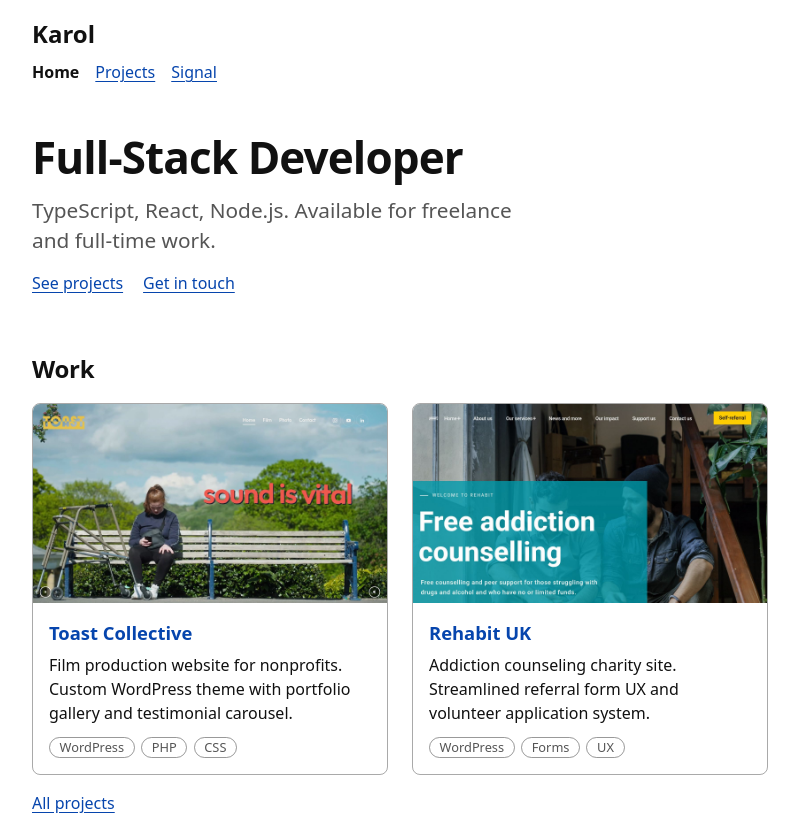
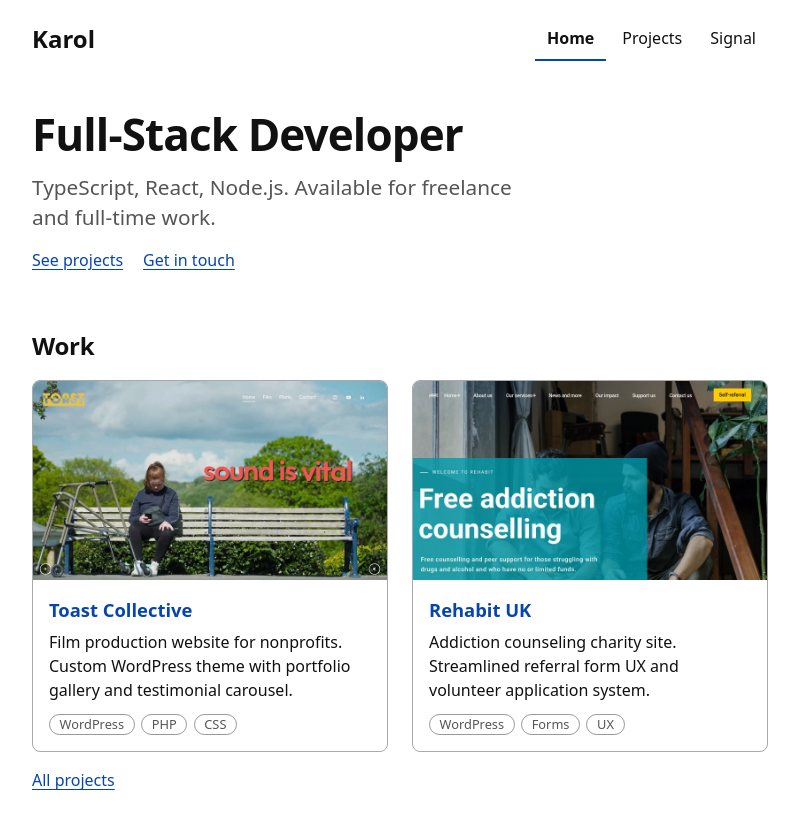
Before and after one commit to ko-karol/portfolio, an Astro site: page / in a window 1280 px wide. Shown: the top 818 px of the page, without its empty margins (240-1039 px from the left). Built offline with nearby package versions, Linux system fonts and the light colour scheme; Astro itself is replaced by a stand-in of ours.

Commit message:
Nav: single-row header, underline states, larger targets

```diff
--- a/src/layouts/Layout.astro
+++ b/src/layouts/Layout.astro
@@ -45,7 +45,7 @@ const current = (href: string) => (href === path ? 'page' : undefined);
     <a class="skip" href="#main">Skip to content</a>
     <header>
       <a href="/" class="name">Karol</a>
-      <nav>
+      <nav aria-label="Main">
         <a href="/" aria-current={current('/')}>Home</a>
         <a href="/projects" aria-current={current('/projects')}>Projects</a>
         <a href="/signal" aria-current={current('/signal')}>Signal</a>
--- a/src/styles/global.css
+++ b/src/styles/global.css
@@ -42,10 +42,24 @@ a { color: var(--link); text-underline-offset: 0.2em; }
   padding: 0.25rem 0.5rem;
 }
 
-header { margin-bottom: 3rem; }
+header {
+  display: flex;
+  flex-wrap: wrap;
+  align-items: center;
+  justify-content: space-between;
+  gap: 0.25rem 1.5rem;
+  margin-bottom: 3rem;
+}
 .name { font-weight: bold; font-size: 1.5rem; text-decoration: none; color: inherit; }
-nav { margin-top: 0.5rem; display: flex; flex-wrap: wrap; gap: 0.25rem 1rem; }
-nav a[aria-current="page"] { color: inherit; font-weight: bold; text-decoration: none; }
+nav { display: flex; gap: 0.25rem 0.25rem; }
+nav a {
+  color: var(--fg);
+  text-decoration: none;
+  padding: 0.6rem 0.75rem;
+  border-bottom: 2px solid transparent;
+}
+nav a:hover { border-bottom-color: var(--muted); }
+nav a[aria-current="page"] { font-weight: bold; border-bottom-color: var(--link); }
 
 section { margin-top: 3.5rem; }
 
```
